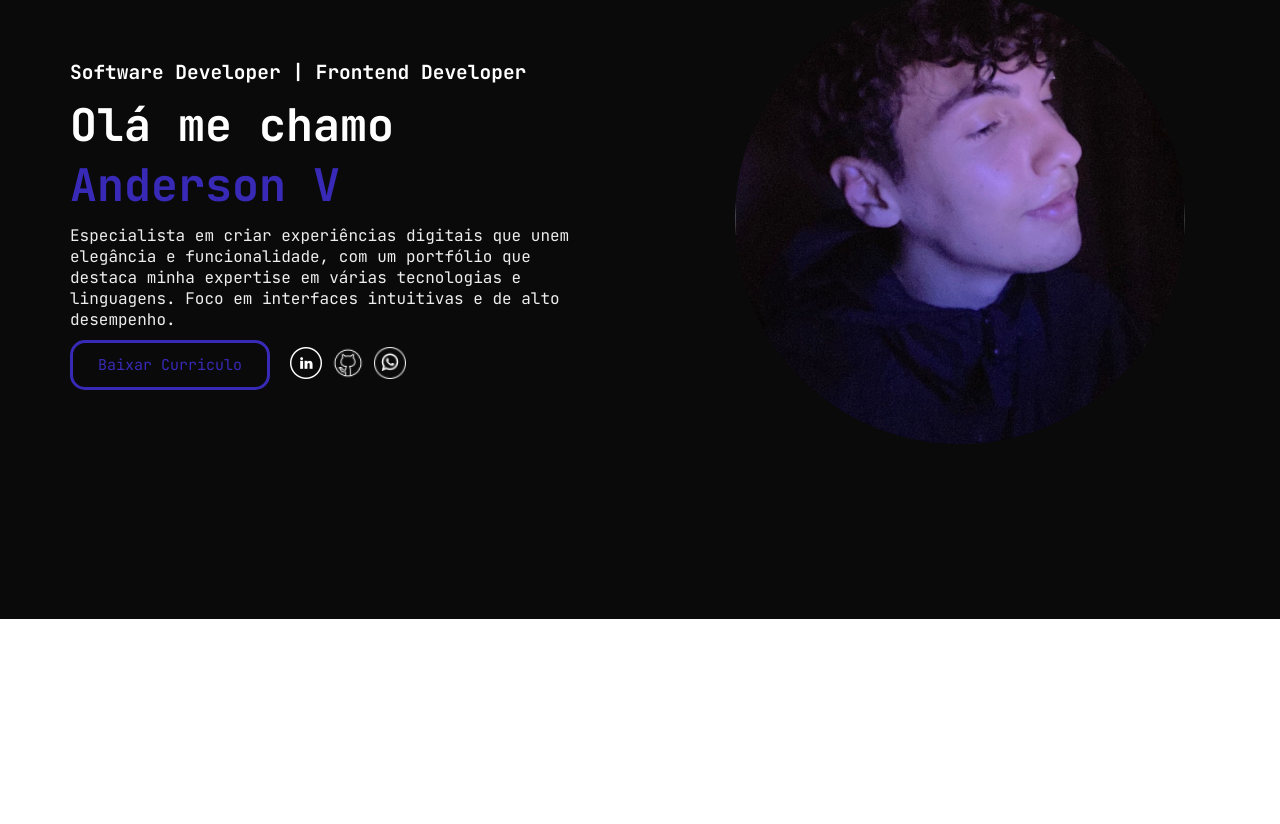
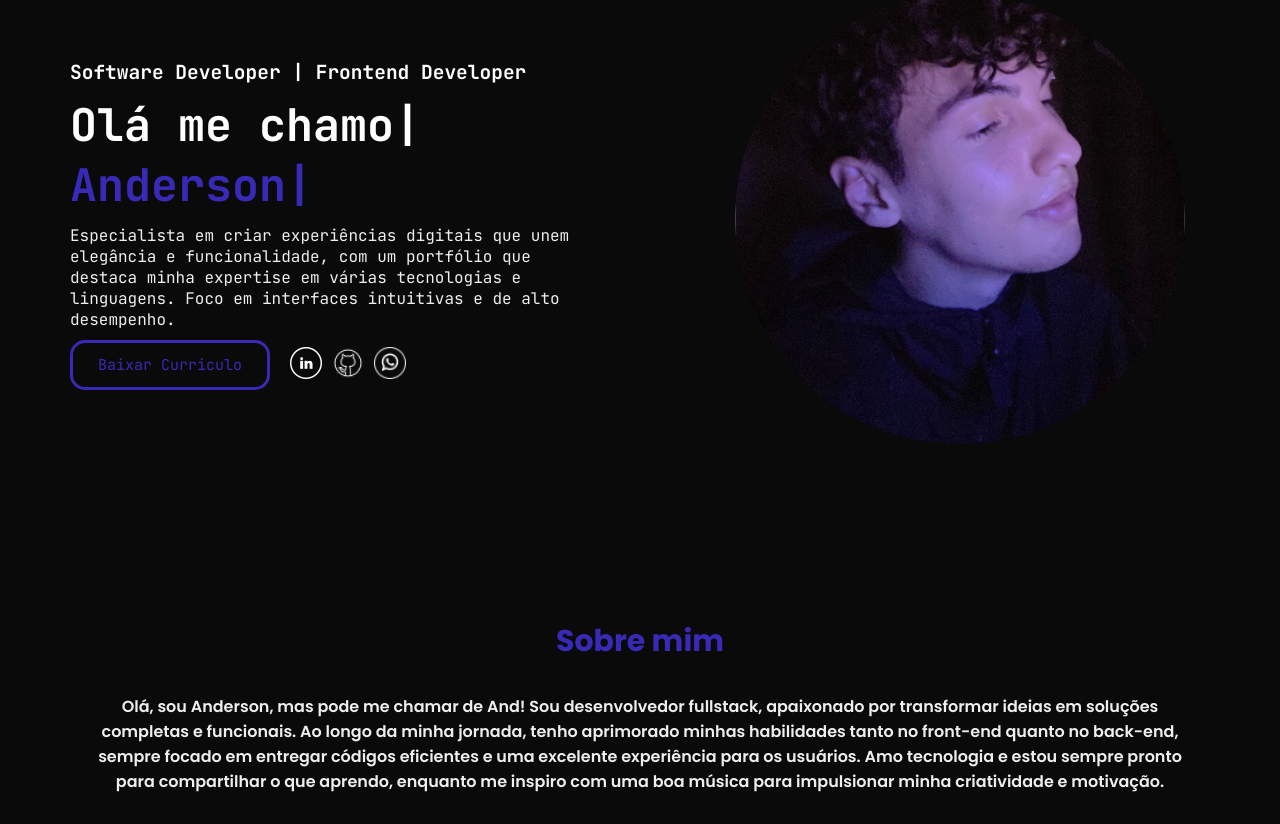
Before and after one commit to luvsscorpius/dev-and-portfolio-react, a React (Create React App) app in the folder frontend/: page / in a window 1280 px wide. Shown: the part 325-1149 px from the top of the page. Before the commit the page ends 944 px from the top, so only its background shows below. Built offline with nearby package versions, Linux system fonts and the light colour scheme.

Commit message:
feat(sobre.jsx): started to redesign sobre.jsx

```diff
--- a/frontend/src/App.js
+++ b/frontend/src/App.js
@@ -13,18 +13,11 @@ import "react-toastify/dist/ReactToastify.css"
 function App() {
   return (
     <>
-      <Router>
         <Header />
         <ToastContainer autoClose={3000} className="toast-container" />
-        <Routes>
-          <Route path='/' element={<Home />}/>
-          <Route path='/servicos' element={<Servicos />}/>
-          <Route path='/sobre' element={<Sobre />}/>
-          <Route path='/projetos' element={<Projetcs />}/>
-          <Route path='/contato' element={<Contact />}/>
-        </Routes>
         <GlobalStyle />
-      </Router>
+        <Home/>
+        <Sobre/>
     </>
   );
 }
--- a/frontend/src/Components/Header/Header.jsx
+++ b/frontend/src/Components/Header/Header.jsx
@@ -2,18 +2,15 @@ import React, { useState } from 'react'
 import * as H from './Styles'
 import { GiHamburgerMenu } from "react-icons/gi";
 import { IoClose } from "react-icons/io5";
-import { useNavigate } from 'react-router';
 
 export const Header = () => {
   const [ulClass, setUlClass] = useState('closed')
-  const navigate = useNavigate()
 
   const toggleMenu = () => {
     setUlClass((prevClass) => (prevClass === 'closed' ? 'open' : 'closed'))
   }
 
   const handleActive = (index) => {
-    navigate(index === "Home" ? "/" : `/${index}`)
     setUlClass("closed")
   }
 
--- a/frontend/src/Pages/Home/Home.jsx
+++ b/frontend/src/Pages/Home/Home.jsx
@@ -18,7 +18,6 @@ export const Home = () => {
     // About
 
     return (
-        <>
         <H.main>
             <H.mainContent>
                 <H.h2Content>
@@ -77,7 +76,5 @@ export const Home = () => {
             </H.mainImage>
 
         </H.main>
-
-        </>
     )
 }
--- a/frontend/src/Pages/Home/Styles.jsx
+++ b/frontend/src/Pages/Home/Styles.jsx
@@ -3,7 +3,7 @@ import styled from "styled-components";
 export const main = styled.main`
     // Aplicando mobile-first
     width: 100%;
-    height: 100%;
+    height: auto;
     display: flex;
     flex-direction: column;
     background-color: #0A0A0A;
@@ -134,7 +134,6 @@ export const descriptionContent = styled.div`
 `
 
 export const linksContent = styled.div`
-
     width: 100%;
     display: flex;
     flex-direction: column;
@@ -206,8 +205,3 @@ export const mainImage = styled.div`
         }
     }
 `
-export const sobreMimContainer = styled.div`
-    width: 90%;
-    border: 1px solid solid blue;
-    height: 762px;
-`
--- a/frontend/src/Pages/Sobre/Sobre.jsx
+++ b/frontend/src/Pages/Sobre/Sobre.jsx
@@ -1,43 +1,21 @@
 import React, { useState } from 'react'
-import * as M from './Styles'
+import * as S from './Styles'
 
 export const Sobre = () => {
-    const [currentComponent, setCurrentComponent] = useState('experiencia')
-    const component = {
-        experiencia: {h1: "Experiência", p1: "Sou desenvolvedor front-end e técnico em informática pelo SENAC Minas, com foco em React, Node.js e MongoDB. Estou aprimorando minhas habilidades para me tornar fullstack, criando aplicações completas, desde interfaces modernas até APIs escaláveis.", p2: "Tenho experiência em autenticação de usuários, dashboards e soluções interativas, utilizando Styled-Components para interfaces responsivas e de alta performance. Com sólida base tecnológica e fluência em inglês, estou pronto para novos desafios no desenvolvimento de software."},
-
-        educacao: {h1: "Educação", p1: "Concluí o curso técnico em Informática pelo SENAC Minas em abril de 2023, após um período de formação iniciado em outubro de 2021. Durante a formação, adquiri sólidos conhecimentos em programação, redes de computadores, manutenção de sistemas e suporte técnico. A metodologia prática do curso me permitiu desenvolver projetos voltados para a resolução de problemas reais, ampliando minhas habilidades técnicas e meu raciocínio lógico.", p2: "Realizei meu estágio na OK Informática, entre novembro de 2022 e março de 2023, onde atuei como estagiário de suporte técnico. Minhas atividades incluíram a manutenção de hardware e software, resolução de problemas técnicos e atendimento direto ao cliente. Essa experiência foi essencial para aprimorar minha capacidade de análise, comunicação e trabalho em equipe, além de me proporcionar uma vivência prática no mercado de tecnologia."},
-
-        habilidades: {h1: "Hard skills/Soft skills", p1: "Tenho experiência em desenvolvimento front-end com React, JavaScript e CSS-in-JS (styled-components), criando interfaces responsivas e acessíveis. Sou habilidoso no gerenciamento de estado com Context API e hooks, e tenho experiência em Node.js para criar APIs escaláveis com Express.js e integração com MongoDB. Também tenho conhecimento em autenticação com JWT, proteção de rotas e deploy de aplicações usando Vercel e MongoDB Atlas.", p2: "Sou organizado, focado e sempre em busca de aprendizado contínuo. Tenho forte habilidade de trabalho em equipe, boa comunicação e colaboração em ambientes ágeis. Sou proativo na resolução de problemas, comprometido com prazos e qualidade de entrega, e atento às necessidades do usuário final, criando soluções digitais intuitivas e eficientes."},
-
-        sobre: {h1: "Sobre mim", p1: "Me chamo Anderson Vitor, mais conhecido como And. Sou técnico em Informática e desenvolvedor front-end apaixonado por criar soluções digitais que proporcionem uma experiência intuitiva e agradável para os usuários. Tenho sólida experiência em React, Node.js, JavaScript, e CSS-in-JS, além de habilidades no gerenciamento de dados com MongoDB e MySQL, desenvolvendo sistemas eficientes e escaláveis tanto no front-end quanto no back-end.", p2: "Com inglês avançado, consigo me comunicar de forma eficaz com equipes internacionais, compreender documentação técnica e apresentar soluções de maneira clara. Tenho uma abordagem colaborativa e ágil, trabalho bem em equipe e busco sempre me atualizar sobre as últimas tendências e tecnologias. Sou proativo e comprometido com resultados, criando soluções digitais que atendam às necessidades dos usuários finais de maneira eficiente e inovadora."}
-        }
-
-    const changeComponent = (e) => {
-        setCurrentComponent(e)
-    }
 
   return (
     <main>
-        <M.mainContent>
-            <M.linksContainer>
-                <button value='experiencia' onClick={(e) => changeComponent(e.target.value)} className={currentComponent === 'experiencia' ? 'active' : ''} >Experiência</button>
-                <button value='educacao' onClick={(e) => changeComponent(e.target.value)} className={currentComponent === 'educacao' ? 'active' : ''} >Educação</button>
-                <button value='habilidades' onClick={(e) => changeComponent(e.target.value)} className={currentComponent === 'habilidades' ? 'active' : ''}>Habilidades</button>
-                <button value='sobre' onClick={(e) => changeComponent(e.target.value)} className={currentComponent === 'sobre' ? 'active' : ''} >Sobre mim</button>
-            </M.linksContainer>
+        <S.sobreMimContainer>
+            <S.titleContainer>
+                <h2>Sobre mim</h2>
+            </S.titleContainer>
 
-            <M.infoContainer>
-                <h1>{component[currentComponent].h1}</h1>
-
-                <div className='pContainer'>
-                    <p>{component[currentComponent].p1}</p>
-
-                    <br />
-                    <p>{component[currentComponent].p2}</p>
-                </div>
-            </M.infoContainer>
-        </M.mainContent>
+            <S.descriptionContainer>
+                <p>
+                Olá, sou Anderson, mas pode me chamar de And! Sou desenvolvedor fullstack, apaixonado por transformar ideias em soluções completas e funcionais. Ao longo da minha jornada, tenho aprimorado minhas habilidades tanto no front-end quanto no back-end, sempre focado em entregar códigos eficientes e uma excelente experiência para os usuários. Amo tecnologia e estou sempre pronto para compartilhar o que aprendo, enquanto me inspiro com uma boa música para impulsionar minha criatividade e motivação.
+                </p>
+            </S.descriptionContainer>
+        </S.sobreMimContainer>
     </main>
   )
 }
--- a/frontend/src/Pages/Sobre/Styles.jsx
+++ b/frontend/src/Pages/Sobre/Styles.jsx
@@ -1,105 +1,45 @@
 import styled from "styled-components";
 
-export const mainContent = styled.div`
+export const sobreMimContainer = styled.div`
     width: 100%;
-    height: 100vh;
-    display: flex;
-    flex-direction: row;
-    justify-content: center;
-    align-items: center;
-    gap: 10px;
-    background-color: #0A0A0A;
-
-    @media (max-width: 724px) {
-        flex-direction: column;
-        justify-content: start;
-        height: auto;
-        gap: 0;
-    }
-`
-
-export const linksContainer = styled.div`
-    height: 500px;
-    width: 400px;
+    height: auto;
     display: flex;
     flex-direction: column;
     justify-content: center;
     align-items: center;
-    gap: 20px;
+    background-color: #0A0A0A;
+`
 
-    button {
-        width: 310px;
-        height: 76px;
-        border-radius: 15px;
-        background-color: #1D1D1D;
-        color: #fff;
-        font-size: 20px;
-        font-family: "JetBrains Mono", serif;
-        border: none;
+export const titleContainer = styled.div`
+    width: 100%;
+    margin-top: 100px;
+
+    h2 {
+        font-family: "Poppins", serif;
+        font-size: 30px;
+        color: #382AB6;
+        text-align: center;
     }
 
-    button:hover {
-        background-color: #382AB6;
-        cursor: pointer;
-        color: #fff;
-        transition: 0.6s ease;
-    }
-
-    button.active {
-        background-color: #382AB6;
-        color: #fff;
-        transition: 0.6s ease;
-    }
-
-    @media (max-width: 724px) {
-        width: 100%;
-        height: 100%;
-        gap: 30px;
-        padding: 20px;
-
-        button {
-            width: 90%;
-        }
+    @media (min-width: 1024px) {
+        margin-top: 0;
     }
 `
 
-export const infoContainer = styled.div`
-    height: 500px;
-    width: 50%;
-    display: flex;
-    flex-direction: column;
-    justify-content: center;
-    align-items: center;
-    gap: 10px;
-
-    h1 {
-        font-family: Poppins, sans-serif;
-        color: #fff;
+export const descriptionContainer = styled.div`
+    p {
+        font-family: "Poppins", serif;
+        color: #eee;
+        text-align: center;
+        padding: 30px;
+        font-weight: 600;
     }
 
-    .pContainer {
-        width: 97%;
-        height: 65%;
-        background-color: #1D1D1D;
-        border-radius: 10px;
-        display: flex;
-        flex-direction: column;
-        align-items: center;
-        overflow-y: scroll;
-
-        p {
-            width: 97%;
-            margin: 10px;
-            font-size: 18px;
-            color: #eee;
-            text-align: justify;
-            font-family: "JetBrains Mono", serif;
-        }
-    }
-
-    @media (max-width: 724px) {
-        width: 100%;
-        height: auto;
-        padding: 10px;
+    @media (min-width: 1024px) {
+        width: 90%;
     }
 `
+
+export const linhaDoTempoContainer = styled.div`
+
+`
```
